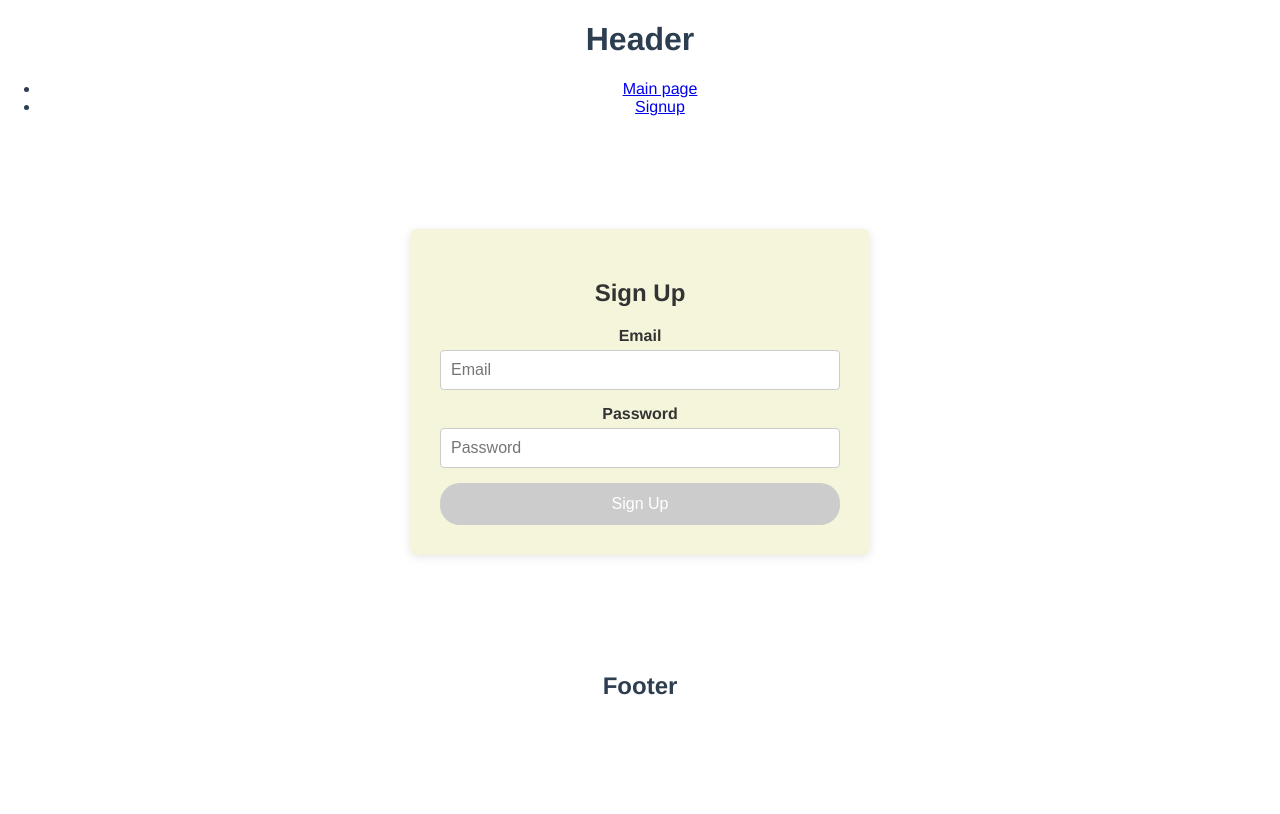
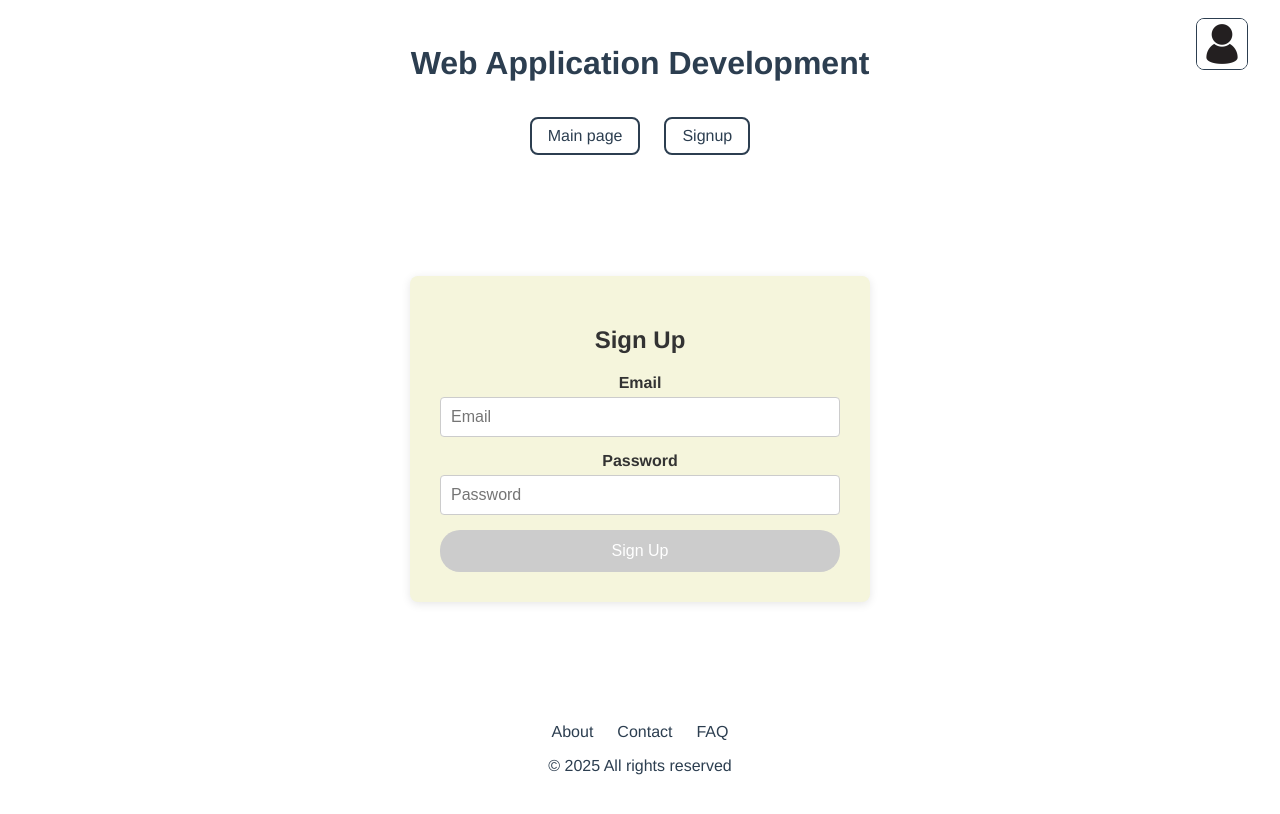
Before and after one commit to EgertHel/veebirakendused, a Vue app: page /#/signup in a window 1280 px wide. Built offline with nearby package versions, Linux system fonts and the light colour scheme.

Commit message:
Header and footer

```diff
--- a/src/components/Footer.vue
+++ b/src/components/Footer.vue
@@ -1,5 +1,12 @@
 <template>
-    <h2>Footer</h2>
+  <footer>
+    <nav class="footer-nav">
+      <a href="#">About</a>
+      <a href="#">Contact</a>
+      <a href="#">FAQ</a>
+    </nav>
+    <p>© 2025 All rights reserved</p>
+  </footer>
 </template>
 
 <script>
@@ -7,3 +14,24 @@ export default {
   name: 'CustomFooter'
 }
 </script>
+
+<style>
+footer {
+  text-align: center;
+  padding: 1.5rem;
+}
+
+.footer-nav {
+  display: inline-flex;
+  gap: 1.5rem;
+}
+
+.footer-nav a {
+  text-decoration: none;
+  color: #2c3e50;
+}
+
+.footer-nav a:hover {
+  opacity: 0.8;
+}
+</style>
--- a/src/components/Header.vue
+++ b/src/components/Header.vue
@@ -1,12 +1,19 @@
 <template>
     <header>
-        <h1>Header</h1>
-        <nav>
-            <ul>
-                <li ><router-link to="/">Main page</router-link></li>
-                <li ><router-link to="/Signup">Signup</router-link></li>
-            </ul>
-        </nav>
+        <div class="center">
+            <h1>Web Application Development</h1>
+
+            <nav class="header-nav">
+                <router-link to="/">Main page</router-link>
+                <router-link to="/Signup">Signup</router-link>
+            </nav>
+        </div>
+
+        <div class="profile">
+            <router-link to="/Signup">
+                <img src="/images/profile.jpg" alt="Profile image"></img>
+            </router-link>
+        </div>
     </header>
 </template>
 
@@ -15,3 +22,49 @@ export default {
   name: 'CustomHeader'
 }
 </script>
+
+<style>
+header {
+  position: relative;
+  text-align: center;
+  padding: 1.5rem;
+}
+
+.center {
+    display: flex;
+    flex-direction: column;
+    align-items: center;
+    gap: 0.8rem;
+}
+
+.header-nav {
+  display: inline-flex;
+  gap: 1.5rem;
+}
+
+.header-nav a {
+  padding: 0.5rem 1rem;
+  border: 2px solid #2c3e50;
+  border-radius: 8px;
+  text-decoration: none;
+  color: #2c3e50;
+}
+
+.header-nav a:hover {
+  opacity: 0.8;
+}
+
+.profile {
+    position: absolute;
+    right: 2rem;
+    top: 10%;
+}
+
+.profile img {
+    width: 50px;
+    height: 50px;
+    border: 1px solid #2c3e50;
+    border-radius: 8px;
+    cursor: pointer;
+}
+</style>
--- a/src/components/Posts.vue
+++ b/src/components/Posts.vue
@@ -81,6 +81,7 @@ export default {
   width: 80%;
   height: 100%;
   overflow-y: scroll;
+  overflow-x: hidden;
   scrollbar-width: none;
 }
 
--- a/src/views/MainPage.vue
+++ b/src/views/MainPage.vue
@@ -1,5 +1,4 @@
 <template>
-  <h3>This is the main page</h3>
   <Posts></Posts>
   <button id="resetBtn" @click="resetAllLikes">Reset All Likes</button>
 </template>
```
